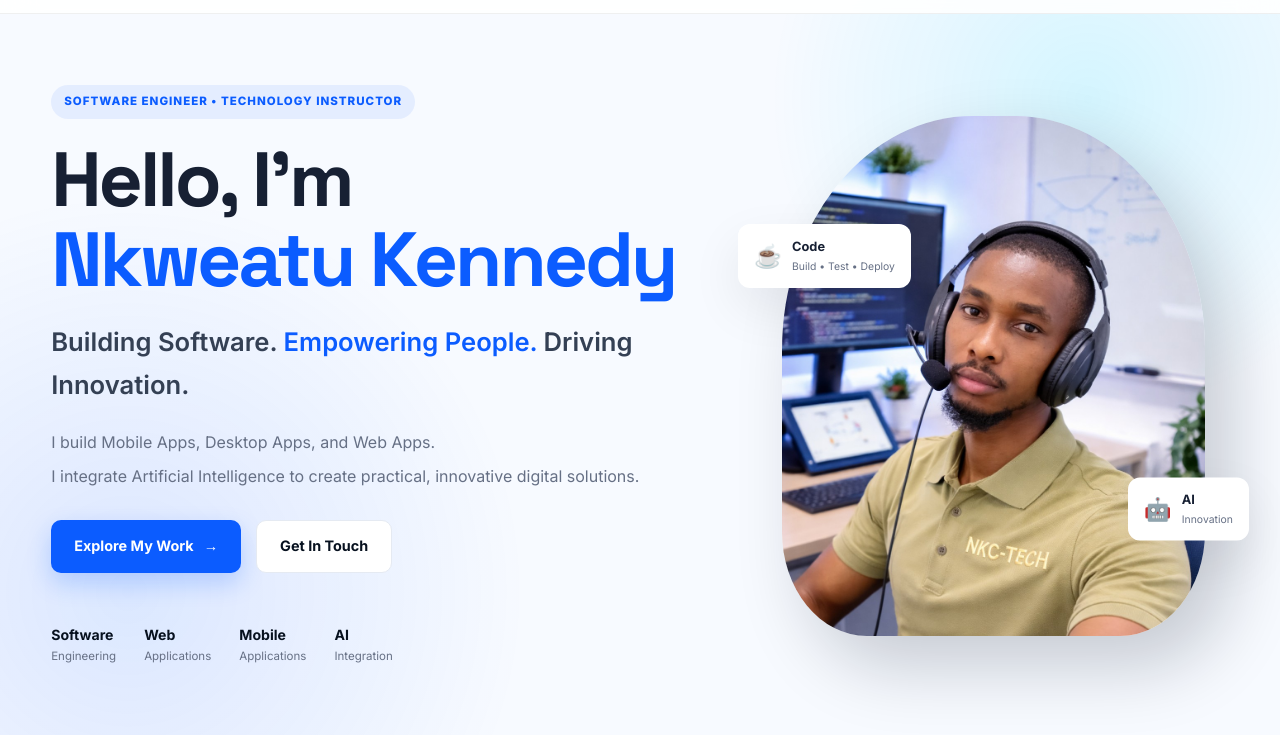
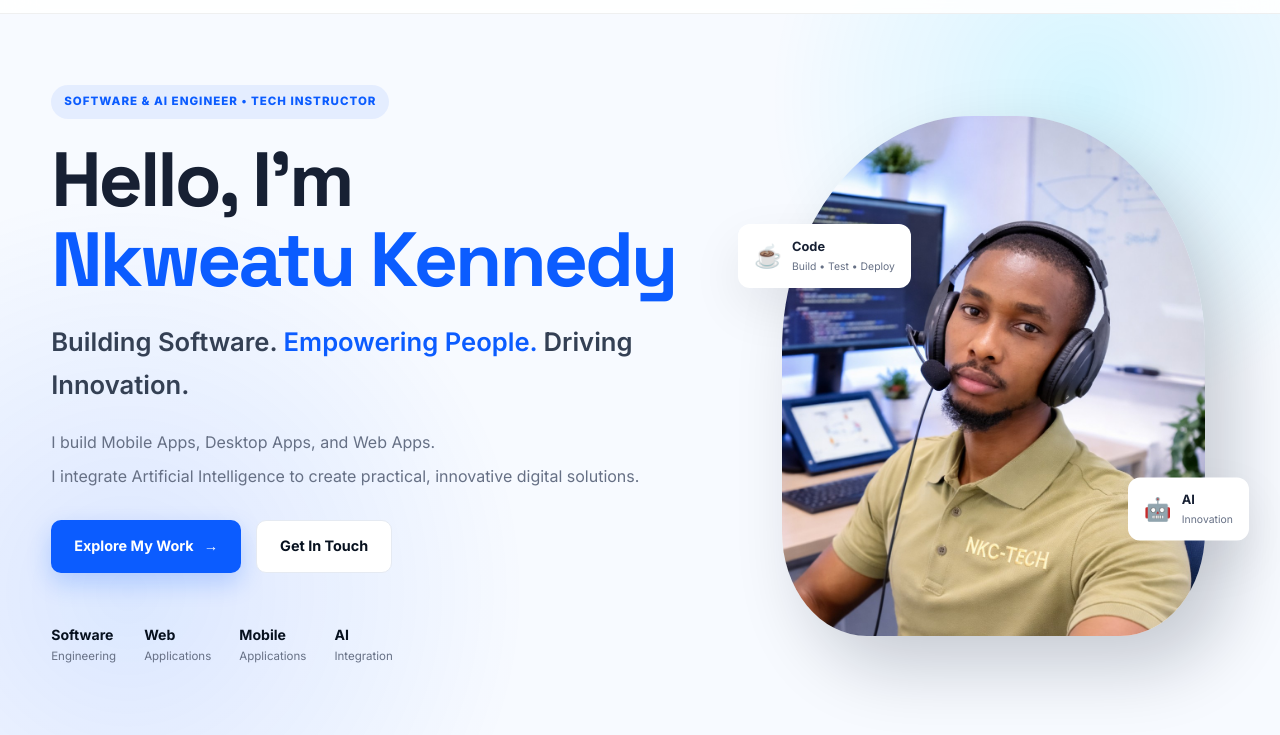
Before and after one commit to NKWEATU/kennedy-nkweatu, a plain HTML site: page index.html in a window 1280 px wide. Shown: the part 65-800 px from the top of the page. Drawn offline with nearby package versions, Linux system fonts and the light colour scheme.

Commit message:
Update index.html

```diff
--- a/index.html
+++ b/index.html
@@ -57,7 +57,7 @@
         <div class="hero-text">
 
             <span class="hero-badge">
-                SOFTWARE ENGINEER • TECHNOLOGY INSTRUCTOR
+                SOFTWARE & AI ENGINEER • TECH INSTRUCTOR
             </span>
 
             <h1>
```
